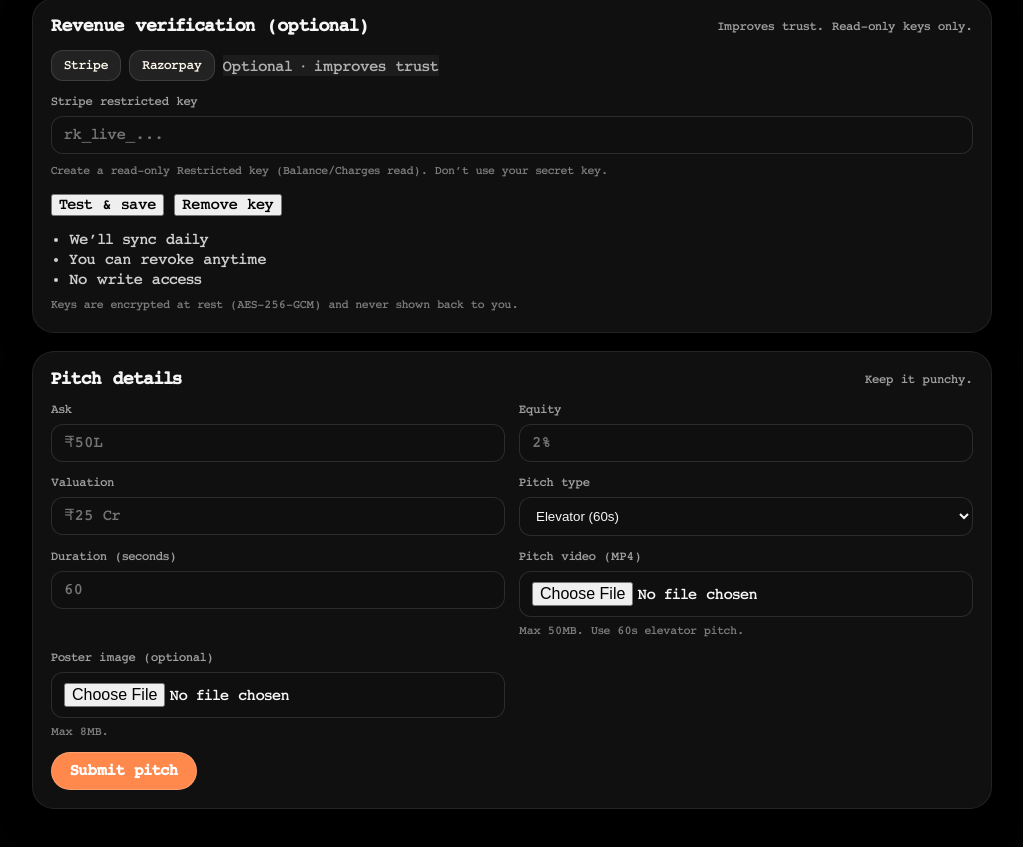
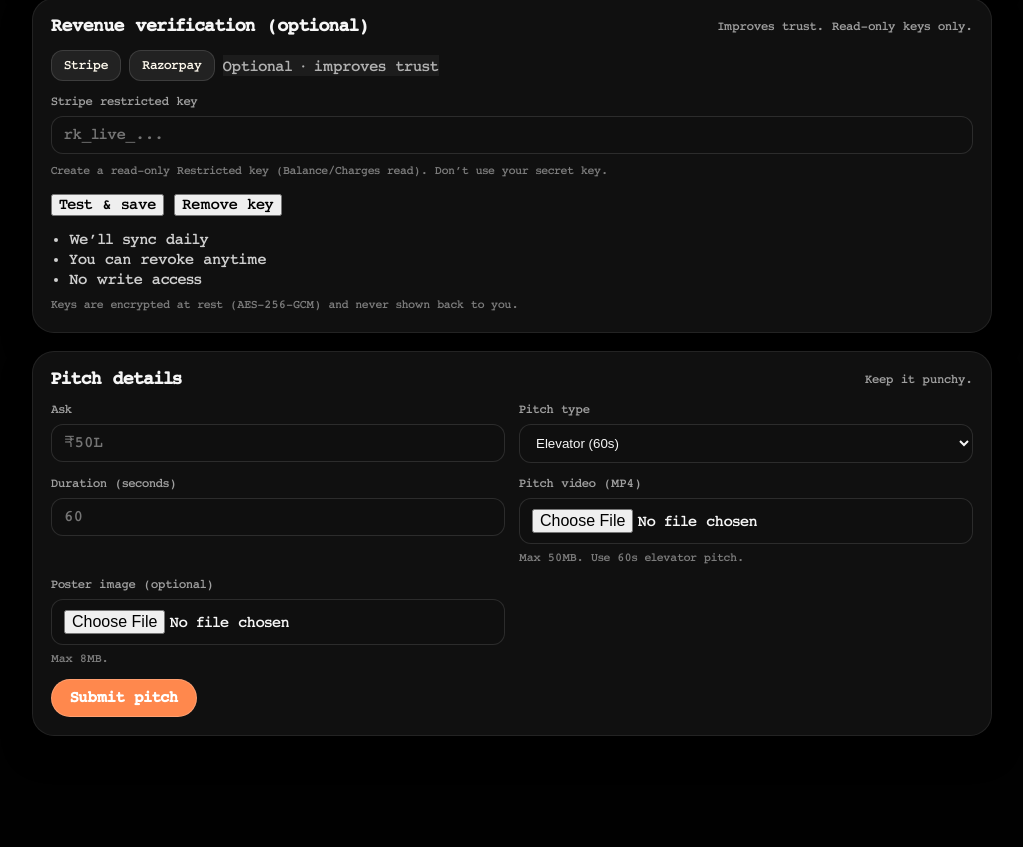
Before and after one commit to saharsh4u/startupmanch, a Next.js app: page /submit in a window 1280 px wide. Shown: the part 731-1578 px from the top of the page, without its empty margins (128-1151 px from the left). After the commit the page ends 1527 px from the top, so only its background shows below. Built offline with nearby package versions, Linux system fonts and the light colour scheme; no server answers.

Commit message:
Simplify pitch details to ask, type, duration, video, poster

```diff
--- a/src/app/submit/page.tsx
+++ b/src/app/submit/page.tsx
@@ -17,8 +17,6 @@ type StartupPayload = {
 
 type PitchPayload = {
   ask: string;
-  equity: string;
-  valuation: string;
   type: "elevator" | "demo";
   duration_sec?: number;
 };
@@ -44,8 +42,6 @@ export default function SubmitPage() {
 
   const [pitch, setPitch] = useState<PitchPayload>({
     ask: "",
-    equity: "",
-    valuation: "",
     type: "elevator",
   });
 
@@ -208,8 +204,6 @@ export default function SubmitPage() {
           type: pitch.type,
           duration_sec: pitch.duration_sec,
           ask: pitch.ask,
-          equity: pitch.equity,
-          valuation: pitch.valuation,
         }),
       });
 
@@ -463,24 +457,6 @@ export default function SubmitPage() {
               />
             </div>
             <div className="form-field">
-              <label>Equity</label>
-              <input
-                type="text"
-                placeholder="2%"
-                value={pitch.equity}
-                onChange={(event) => setPitch({ ...pitch, equity: event.target.value })}
-              />
-            </div>
-            <div className="form-field">
-              <label>Valuation</label>
-              <input
-                type="text"
-                placeholder="₹25 Cr"
-                value={pitch.valuation}
-                onChange={(event) => setPitch({ ...pitch, valuation: event.target.value })}
-              />
-            </div>
-            <div className="form-field">
               <label>Pitch type</label>
               <select
                 value={pitch.type}
```
